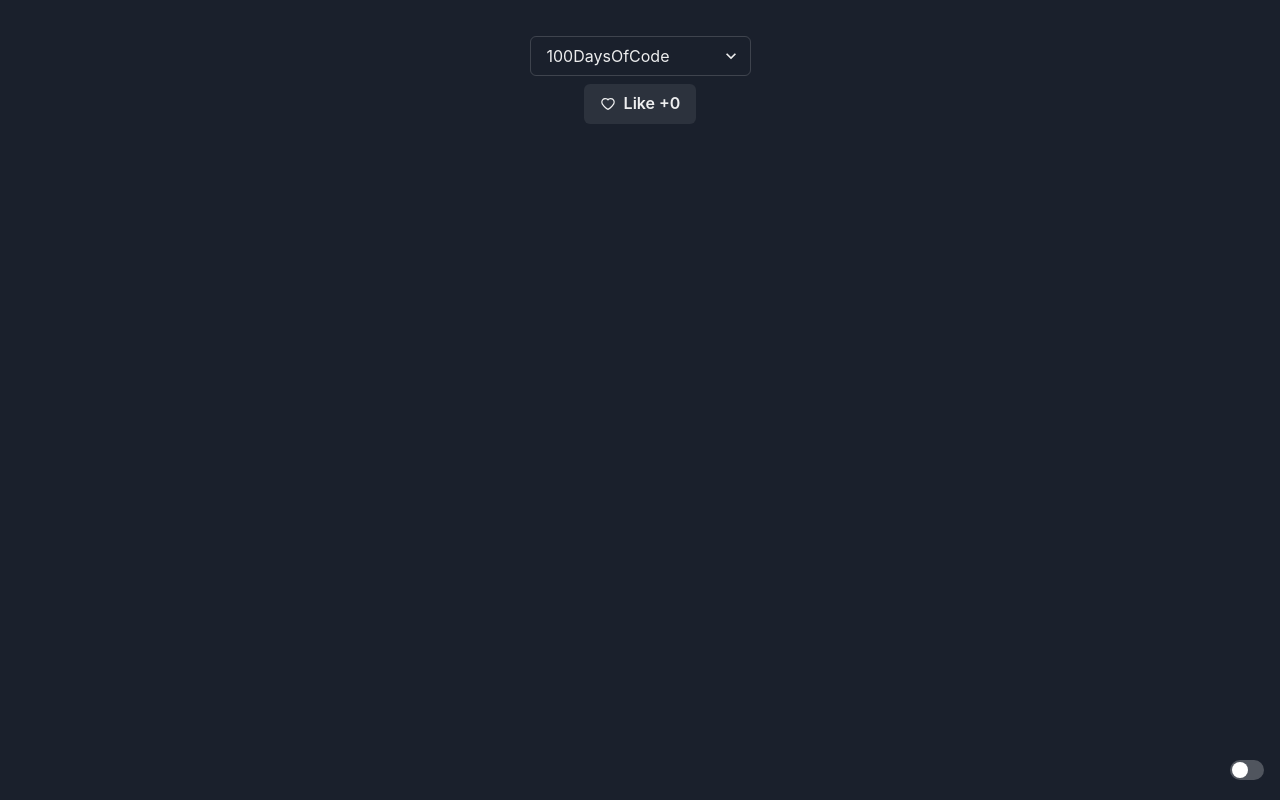
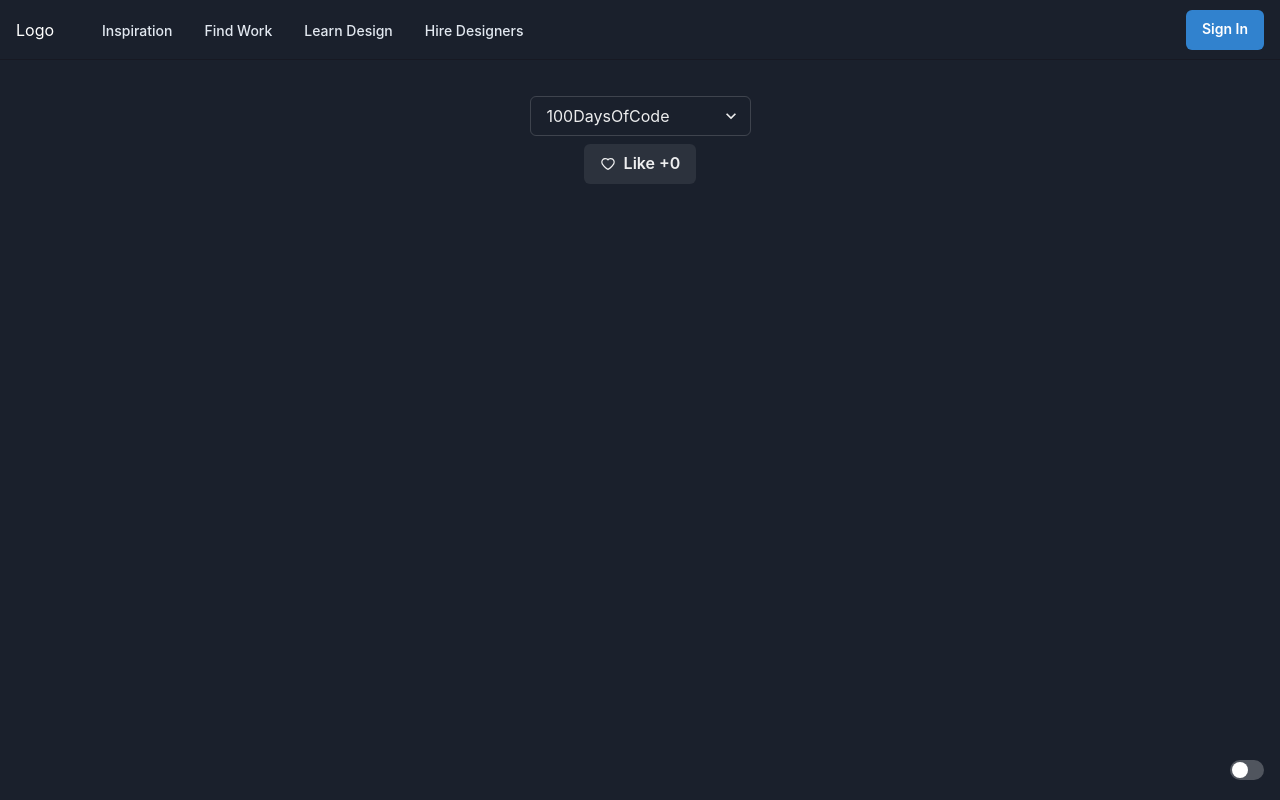
Before and after one commit to relaxedleaf/ClickToLikeTweets, a Next.js app: page / in a window 1280 px wide. Built offline with nearby package versions, Linux system fonts and the light colour scheme.

Commit message:
navbar stash

```diff
--- /dev/null
+++ b/components/Navbar.tsx
@@ -0,0 +1,281 @@
+import {
+    Box,
+    Flex,
+    Text,
+    IconButton,
+    Button,
+    Stack,
+    Collapse,
+    Icon,
+    Link,
+    Popover,
+    PopoverTrigger,
+    PopoverContent,
+    useColorModeValue,
+    useBreakpointValue,
+    useDisclosure,
+  } from '@chakra-ui/react';
+  import {
+    HamburgerIcon,
+    CloseIcon,
+    ChevronDownIcon,
+    ChevronRightIcon,
+  } from '@chakra-ui/icons';
+
+  export default function Navbar() {
+    const { isOpen, onToggle } = useDisclosure();
+
+    return (
+      <Box>
+        <Flex
+          bg={useColorModeValue('white', 'gray.800')}
+          color={useColorModeValue('gray.600', 'white')}
+          minH={'60px'}
+          py={{ base: 2 }}
+          px={{ base: 4 }}
+          borderBottom={1}
+          borderStyle={'solid'}
+          borderColor={useColorModeValue('gray.200', 'gray.900')}
+          align={'center'}>
+          <Flex
+            flex={{ base: 1, md: 'auto' }}
+            ml={{ base: -2 }}
+            display={{ base: 'flex', md: 'none' }}>
+            <IconButton
+              onClick={onToggle}
+              icon={
+                isOpen ? <CloseIcon w={3} h={3} /> : <HamburgerIcon w={5} h={5} />
+              }
+              variant={'ghost'}
+              aria-label={'Toggle Navigation'}
+            />
+          </Flex>
+          <Flex flex={{ base: 1 }} justify={{ base: 'center', md: 'start' }}>
+            <Text
+              textAlign={useBreakpointValue({ base: 'center', md: 'left' })}
+              fontFamily={'heading'}
+              color={useColorModeValue('gray.800', 'white')}>
+              Logo
+            </Text>
+
+            <Flex display={{ base: 'none', md: 'flex' }} ml={10}>
+              <DesktopNav />
+            </Flex>
+          </Flex>
+
+          <Stack
+            flex={{ base: 1, md: 0 }}
+            justify={'flex-end'}
+            direction={'row'}
+            spacing={6}>
+            <Button
+              fontSize={'sm'}
+              fontWeight={600}
+              color={'white'}
+              bg={'blue.500'}
+              _hover={{
+                bg: 'blue.400',
+              }}>
+              Sign In
+            </Button>
+          </Stack>
+        </Flex>
+
+        <Collapse in={isOpen} animateOpacity>
+          <MobileNav />
+        </Collapse>
+      </Box>
+    );
+  }
+
+  const DesktopNav = () => {
+    const linkColor = useColorModeValue('gray.600', 'gray.200');
+    const linkHoverColor = useColorModeValue('gray.800', 'white');
+    const popoverContentBgColor = useColorModeValue('white', 'gray.800');
+
+    return (
+      <Stack direction={'row'} spacing={4}>
+        {NAV_ITEMS.map((navItem) => (
+          <Box key={navItem.label}>
+            <Popover trigger={'hover'} placement={'bottom-start'}>
+              <PopoverTrigger>
+                <Link
+                  p={2}
+                  href={navItem.href ?? '#'}
+                  fontSize={'sm'}
+                  fontWeight={500}
+                  color={linkColor}
+                  _hover={{
+                    textDecoration: 'none',
+                    color: linkHoverColor,
+                  }}>
+                  {navItem.label}
+                </Link>
+              </PopoverTrigger>
+
+              {navItem.children && (
+                <PopoverContent
+                  border={0}
+                  boxShadow={'xl'}
+                  bg={popoverContentBgColor}
+                  p={4}
+                  rounded={'xl'}
+                  minW={'sm'}>
+                  <Stack>
+                    {navItem.children.map((child) => (
+                      <DesktopSubNav key={child.label} {...child} />
+                    ))}
+                  </Stack>
+                </PopoverContent>
+              )}
+            </Popover>
+          </Box>
+        ))}
+      </Stack>
+    );
+  };
+
+  const DesktopSubNav = ({ label, href, subLabel }: NavItem) => {
+    return (
+      <Link
+        href={href}
+        role={'group'}
+        display={'block'}
+        p={2}
+        rounded={'md'}
+        _hover={{ bg: useColorModeValue('pink.50', 'gray.900') }}>
+        <Stack direction={'row'} align={'center'}>
+          <Box>
+            <Text
+              transition={'all .3s ease'}
+              _groupHover={{ color: 'pink.400' }}
+              fontWeight={500}>
+              {label}
+            </Text>
+            <Text fontSize={'sm'}>{subLabel}</Text>
+          </Box>
+          <Flex
+            transition={'all .3s ease'}
+            transform={'translateX(-10px)'}
+            opacity={0}
+            _groupHover={{ opacity: '100%', transform: 'translateX(0)' }}
+            justify={'flex-end'}
+            align={'center'}
+            flex={1}>
+            <Icon color={'pink.400'} w={5} h={5} as={ChevronRightIcon} />
+          </Flex>
+        </Stack>
+      </Link>
+    );
+  };
+
+  const MobileNav = () => {
+    return (
+      <Stack
+        bg={useColorModeValue('white', 'gray.800')}
+        p={4}
+        display={{ md: 'none' }}>
+        {NAV_ITEMS.map((navItem) => (
+          <MobileNavItem key={navItem.label} {...navItem} />
+        ))}
+      </Stack>
+    );
+  };
+
+  const MobileNavItem = ({ label, children, href }: NavItem) => {
+    const { isOpen, onToggle } = useDisclosure();
+
+    return (
+      <Stack spacing={4} onClick={children && onToggle}>
+        <Flex
+          py={2}
+          as={Link}
+          href={href ?? '#'}
+          justify={'space-between'}
+          align={'center'}
+          _hover={{
+            textDecoration: 'none',
+          }}>
+          <Text
+            fontWeight={600}
+            color={useColorModeValue('gray.600', 'gray.200')}>
+            {label}
+          </Text>
+          {children && (
+            <Icon
+              as={ChevronDownIcon}
+              transition={'all .25s ease-in-out'}
+              transform={isOpen ? 'rotate(180deg)' : ''}
+              w={6}
+              h={6}
+            />
+          )}
+        </Flex>
+
+        <Collapse in={isOpen} animateOpacity style={{ marginTop: '0!important' }}>
+          <Stack
+            mt={2}
+            pl={4}
+            borderLeft={1}
+            borderStyle={'solid'}
+            borderColor={useColorModeValue('gray.200', 'gray.700')}
+            align={'start'}>
+            {children &&
+              children.map((child) => (
+                <Link key={child.label} py={2} href={child.href}>
+                  {child.label}
+                </Link>
+              ))}
+          </Stack>
+        </Collapse>
+      </Stack>
+    );
+  };
+
+  interface NavItem {
+    label: string;
+    subLabel?: string;
+    children?: Array<NavItem>;
+    href?: string;
+  }
+
+  const NAV_ITEMS: Array<NavItem> = [
+    {
+      label: 'Inspiration',
+      children: [
+        {
+          label: 'Explore Design Work',
+          subLabel: 'Trending Design to inspire you',
+          href: '#',
+        },
+        {
+          label: 'New & Noteworthy',
+          subLabel: 'Up-and-coming Designers',
+          href: '#',
+        },
+      ],
+    },
+    {
+      label: 'Find Work',
+      children: [
+        {
+          label: 'Job Board',
+          subLabel: 'Find your dream design job',
+          href: '#',
+        },
+        {
+          label: 'Freelance Projects',
+          subLabel: 'An exclusive list for contract work',
+          href: '#',
+        },
+      ],
+    },
+    {
+      label: 'Learn Design',
+      href: '#',
+    },
+    {
+      label: 'Hire Designers',
+      href: '#',
+    },
+  ];
--- a/constants/searchWords.ts
+++ b/constants/searchWords.ts
@@ -43,6 +43,7 @@
 	'LearnWeb3DAO',
 	'Linux',
 	'100DaysOfCode',
+	"ICodeThis",
 	'LeetCode',
 	'BigData',
 	'Blockchain',
--- a/pages/_app.tsx
+++ b/pages/_app.tsx
@@ -4,11 +4,13 @@
 import { ChakraProvider } from '@chakra-ui/react';
 import { Provider } from 'react-redux';
 import store from '../store';
+import Navbar from '../components/Navbar';
 
 export default function App({ Component, pageProps }: AppProps) {
 	return (
 		<Provider store={store}>
 			<ChakraProvider>
+				<Navbar />
 				<main>
 					<Component {...pageProps} />
 				</main>
```
